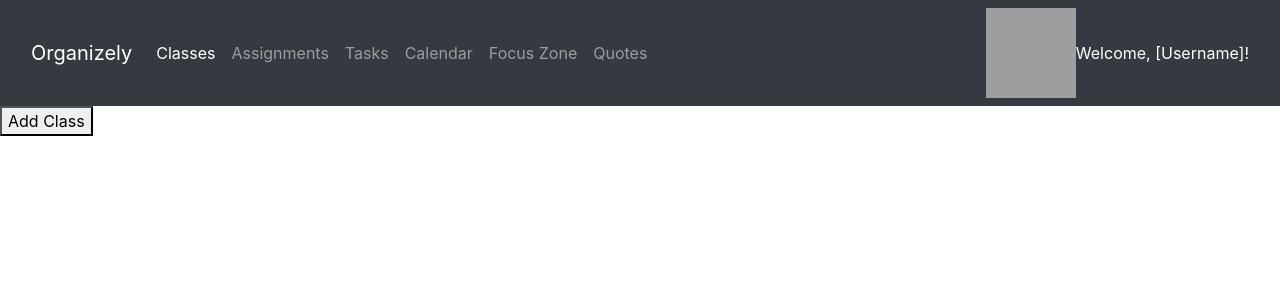
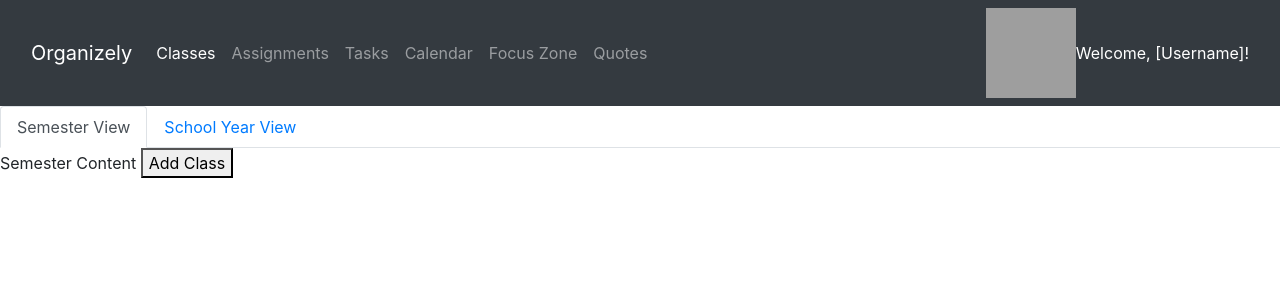
Before and after one commit to AKA-Liftoff-Group-2021/Organizely-App, an Angular app in the folder Organizely/: page /organizely/classes in a window 1280 px wide. Shown: the top 300 px of the page. Built offline with nearby package versions, Linux system fonts and the light colour scheme; grey boxes are pictures that could not be loaded; what @fullCalendar/timegrid, @fullcalendar/angular, @fullcalendar/list would draw is missing.

Commit message:
Enable tabbing between school year and semester views

```diff
--- a/Organizely/angular.json
+++ b/Organizely/angular.json
@@ -23,15 +23,16 @@
             "polyfills": "src/polyfills.ts",
             "tsConfig": "tsconfig.app.json",
             "aot": true,
-            "assets": [
-              "src/favicon.ico",
-              "src/assets"
-            ],
+            "assets": ["src/favicon.ico", "src/assets"],
             "styles": [
               "node_modules/bootstrap/dist/css/bootstrap.min.css",
               "src/styles.css"
             ],
-            "scripts": []
+            "scripts": [
+              "node_modules/jquery/dist/jquery.min.js",
+              "node_modules/popper.js/dist/umd/popper.min.js",
+              "node_modules/bootstrap/dist/js/bootstrap.min.js"
+            ]
           },
           "configurations": {
             "production": {
@@ -87,13 +88,8 @@
             "polyfills": "src/polyfills.ts",
             "tsConfig": "tsconfig.spec.json",
             "karmaConfig": "karma.conf.js",
-            "assets": [
-              "src/favicon.ico",
-              "src/assets"
-            ],
-            "styles": [
-              "src/styles.css"
-            ],
+            "assets": ["src/favicon.ico", "src/assets"],
+            "styles": ["src/styles.css"],
             "scripts": []
           }
         },
@@ -105,9 +101,7 @@
               "tsconfig.spec.json",
               "e2e/tsconfig.json"
             ],
-            "exclude": [
-              "**/node_modules/**"
-            ]
+            "exclude": ["**/node_modules/**"]
           }
         },
         "e2e": {
--- a/Organizely/package.json
+++ b/Organizely/package.json
@@ -25,6 +25,8 @@
     "@fullcalendar/list": "^5.5.0",
     "@fullcalendar/timegrid": "^5.5.1",
     "bootstrap": "^4.6.0",
+    "jquery": "^3.6.0",
+    "popper.js": "^1.16.1",
     "rxjs": "~6.6.0",
     "tslib": "^2.0.0",
     "zone.js": "~0.10.2"
--- a/Organizely/src/app/classes-page/classes-page.component.html
+++ b/Organizely/src/app/classes-page/classes-page.component.html
@@ -1 +1,24 @@
-<button routerLink="/organizely/classform">Add Class</button>
+<ul class="nav nav-tabs">
+  <li class="nav-item">
+    <a class="nav-link active" data-toggle="tab" href="#semester"
+      >Semester View</a
+    >
+  </li>
+  <li class="nav-item">
+    <a class="nav-link" data-toggle="tab" href="#schoolyear"
+      >School Year View</a
+    >
+  </li>
+</ul>
+
+<div class="tab-content">
+  <div id="semester" class="tab-pane fade in active show">
+    Semester Content
+    <button routerLink="/organizely/classform">Add Class</button>
+  </div>
+  <div id="schoolyear" class="tab-pane fade">
+    School Year Content
+    <!-- TODO: Determine if we need an Add New Semester button since semester props are on Course model -->
+    <button>Add New Semester</button>
+  </div>
+</div>
```
Also changed, not shown: 1 other file (tests, documents, lock files or other folders).
